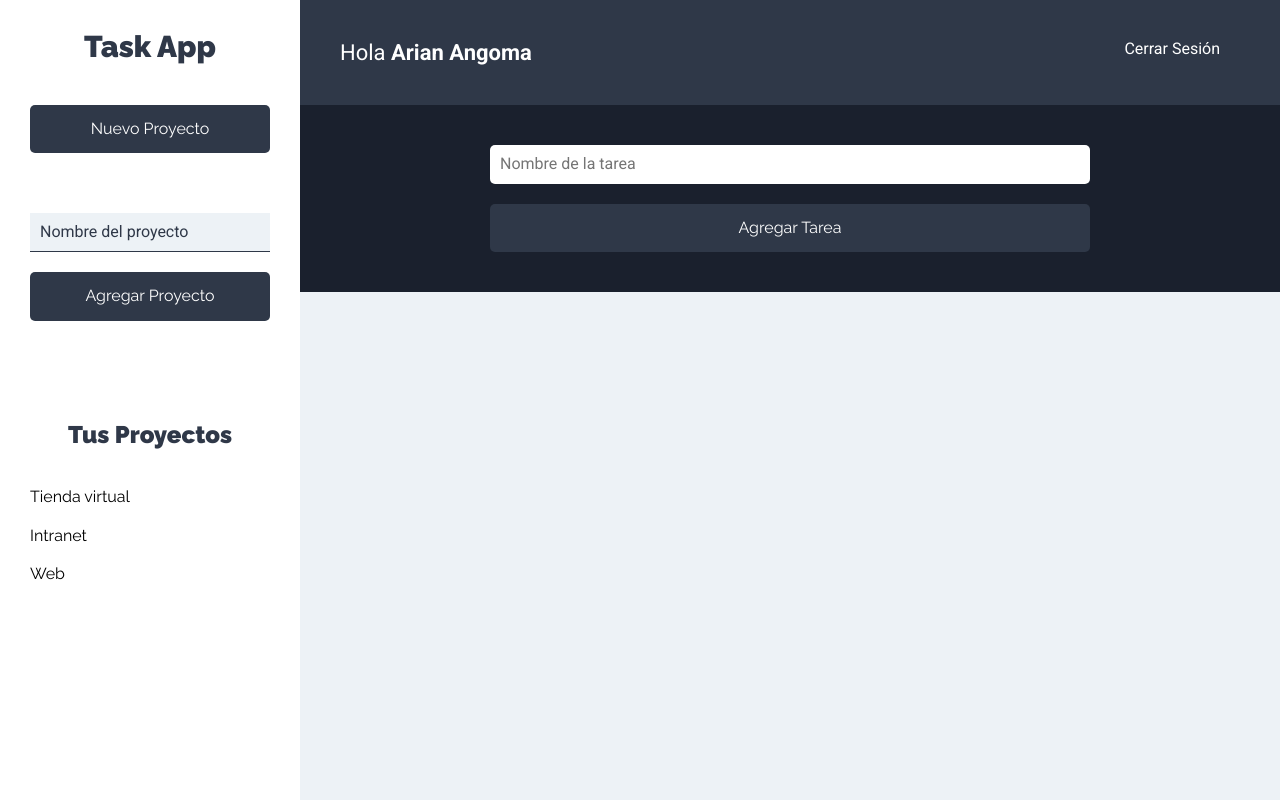
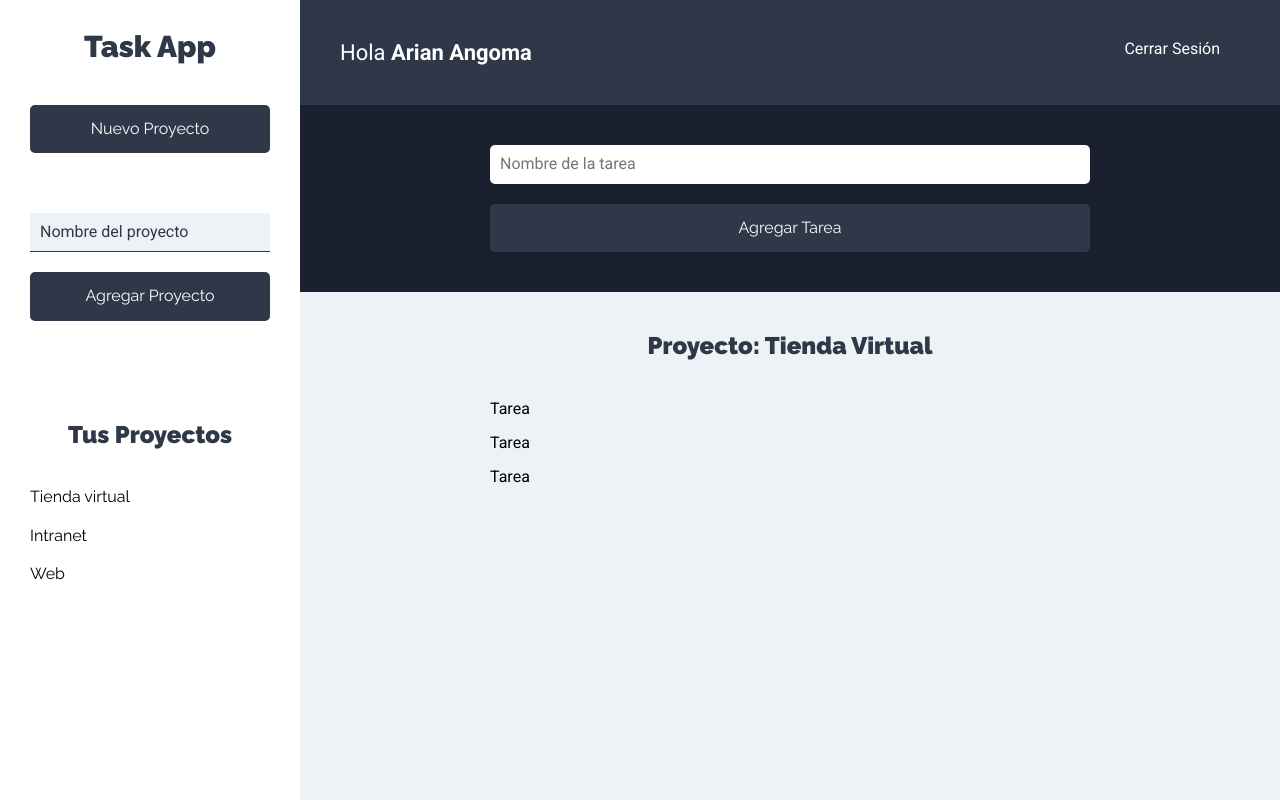
Before and after one commit to ArianAngoma/task-app-frontend-react, a React (Create React App) app: page /projects in a window 1280 px wide. Built offline with nearby package versions, Linux system fonts and the light colour scheme.

Commit message:
Listado de Tareas para un Proyecto

```diff
--- a/src/components/projects/Projects.js
+++ b/src/components/projects/Projects.js
@@ -2,6 +2,7 @@
 import {Sidebar} from '../layout/Sidebar';
 import {Bar} from '../layout/Bar';
 import {FormTask} from '../tasks/FormTask';
+import {ListTasks} from '../tasks/ListTasks';
 
 export const Projects = () => {
     return (
@@ -15,7 +16,7 @@ export const Projects = () => {
                     <FormTask/>
 
                     <div className="container-tasks">
-
+                        <ListTasks/>
                     </div>
                 </main>
             </div>
--- a/src/components/tasks/ListTasks.js
+++ b/src/components/tasks/ListTasks.js
@@ -0,0 +1,26 @@
+/* Importaciones propias */
+import {TaskItem} from './TaskItem';
+
+export const ListTasks = () => {
+    const tasks = [
+        {name: 'Elegir plataforma', state: true},
+        {name: 'Cambiar cololres', state: true},
+        {name: 'Formas de pago', state: false}
+    ];
+
+    return (
+        <>
+            <h2>Proyecto: Tienda Virtual</h2>
+
+            <ul className="list-tasks">
+                {
+                    (tasks.length === 0)
+                        ? (<li className="task"><p>No hay tareas</p></li>)
+                        : (tasks.map(task => (
+                            <TaskItem key={task.name} task={task}/>
+                        )))
+                }
+            </ul>
+        </>
+    )
+}
--- a/src/components/tasks/TaskItem.js
+++ b/src/components/tasks/TaskItem.js
@@ -0,0 +1,5 @@
+export const TaskItem = ({task}) => {
+    return (
+        <p>Tarea</p>
+    )
+}
```
